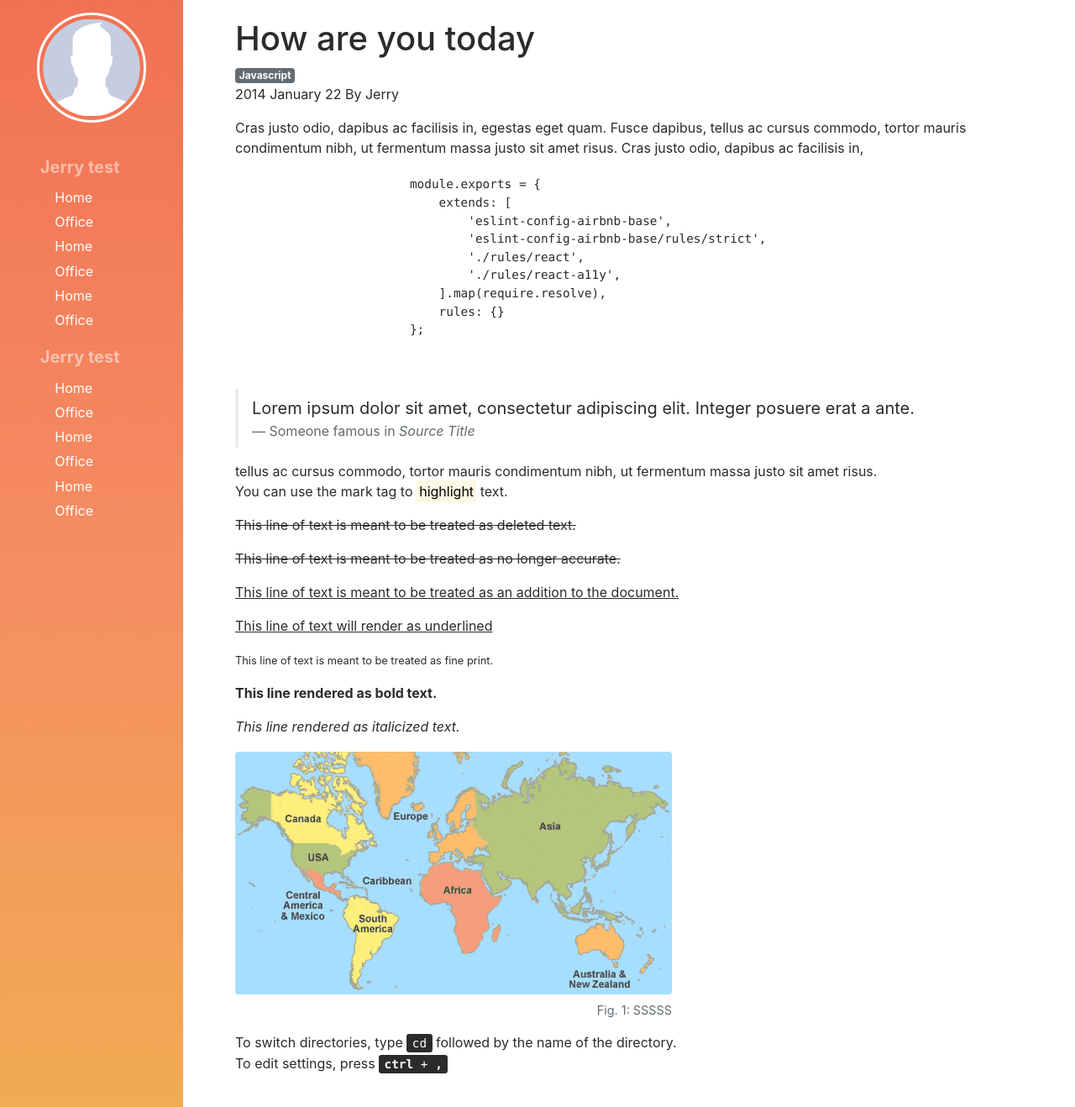
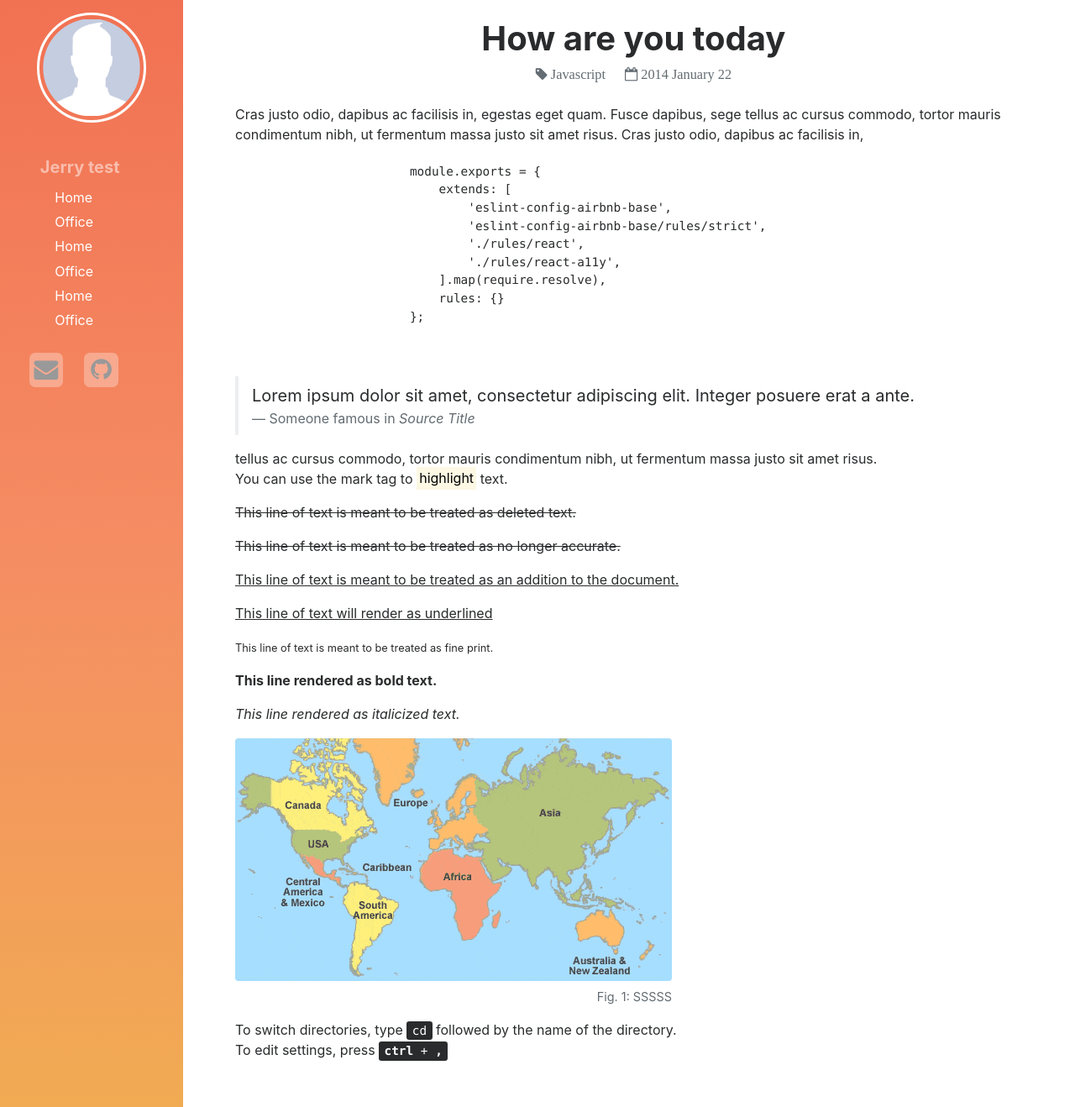
Before and after one commit to weg896/weg896.github.io, a Jekyll site: the page built from post.html, in a window 1280 px wide and 1318 px high. Shown: the whole window at 84% size. Built offline with Jekyll 4.4.1, drawn with Linux system fonts in a browser that asks for light colours; nearby versions of some CDN libraries; Markdown is read by kramdown in place of the engine named in the settings; a style sheet for code colours, icons or effects is not loaded.

Commit message:
add social media icons

```diff
--- a/_layouts/default.html
+++ b/_layouts/default.html
@@ -19,6 +19,8 @@
         crossorigin="anonymous">
     <link rel="stylesheet"
         href="https://cdnjs.cloudflare.com/ajax/libs/highlight.js/9.9.0/styles/tomorrow-night-eighties.min.css">
+    <link rel="stylesheet"
+        href="https://maxcdn.bootstrapcdn.com/font-awesome/4.7.0/css/font-awesome.min.css">
     <link href="{{ site.url }}/css/blog.css"
         rel="stylesheet">
 </head>
@@ -38,16 +40,15 @@
                 <li>Home</li>
                 <li>Office</li>
             </ul>
-            <ul class="nav-list">
-                <h5><strong>Jerry test</strong></h5>
-                <li>Home</li>
-                <li>Office</li>
-                <li>Home</li>
-                <li>Office</li>
-                <li>Home</li>
-                <li>Office</li>
-            </ul>
-        </div>
+            <ul class="nav-social">
+                <li >
+                    <a href="google.ca"><span class="fa fa-envelope" aria-hidden="true"></span></a>
+                </li>
+                <li>
+                    <a href="google.ca"><span class="fa fa fa-github" aria-hidden="true"></span></a>
+                </li>
+            </div>
+        </ul>
     </div>
     <div class="blog-container">
         <div class="blog-nav-mapping">
--- a/css/blog.css
+++ b/css/blog.css
@@ -44,6 +44,55 @@
     color: white;
     font-weight: bolder;
 }
+.nav-social{
+    font-size:1.8em;
+    width:100%;
+    margin-left:12%;
+    padding:0;
+}
+.nav-social > li{
+    display:inline-block;
+    list-style-type:none;
+    border-radius: 7px;
+    width:1.4em;
+    height:1.4em;
+    background-color:rgba(255,255,255,0.3);
+    margin:0.3em;
+    -moz-transition: all .15s ease-in;
+    -o-transition: all .15s ease-in;
+    -webkit-transition: all .15s ease-in;
+    transition: all .15s ease-in;
+}
+
+.nav-social .fa{
+    display: flex;
+    margin:0.2em;
+    justify-content: center;
+    -moz-transition: all .15s ease-in;
+    -o-transition: all .15s ease-in;
+    -webkit-transition: all .15s ease-in;
+    transition: all .15s ease-in;
+}
+
+.nav-social .fa-envelope{
+    color: #999;
+}
+.nav-social  .fa-github{
+    color: #999;
+}
+.nav-social a{
+    text-decoration: none;
+}
+.nav-social > li:hover{
+    background-color: rgba(255,255,255,0.6);
+}
+
+.nav-social > li:hover .fa-envelope{
+    color: #F1AB53;
+}
+.nav-social > li:hover .fa-github{
+    color: #624aba;
+}
 .blog-container{
     width: 100%;
     height: 100%;
@@ -70,6 +119,10 @@
 }
 .post-meta > article {
     margin-bottom: 1.1em;
+}
+.post-title{
+    text-align: center;
+    font-style: initial;
 }
 .page-blog{
     margin:3rem 0;
@@ -150,3 +203,8 @@
     border-bottom-right-radius: 0.2rem;
     border-top-right-radius: 0.2rem;
 }
+.post-tag{
+    color:#636c72;
+    font-size:1.02em;
+    text-align: center;
+}
--- a/post.html
+++ b/post.html
@@ -2,12 +2,15 @@
 layout: default
 ---
             <section class="post-meta">
-                <h1 class="justify-content-center">How are you today</h1>
-                <span class="badge badge-default">Javascript</span>
-                <p>2014 January 22 By Jerry </p>
-
+                <h1 class="post-title"><strong>How are you today</strong></h1>
+                <div class="post-tag">
+                    <span class="fa fa-tag" aria-hidden="true"> Javascript </span>
+                    &nbsp&nbsp&nbsp
+                    <span class="fa fa-calendar-o" aria-hidden="true"> 2014 January 22 </span>
+                </div>
+                <br/>
                 <article>Cras justo odio, dapibus ac facilisis in,
-                    egestas eget quam. Fusce dapibus,
+                    egestas eget quam. Fusce dapibus, sege
                     tellus ac cursus commodo,
                     tortor mauris condimentum nibh,
                     ut fermentum massa justo sit amet risus.
```
